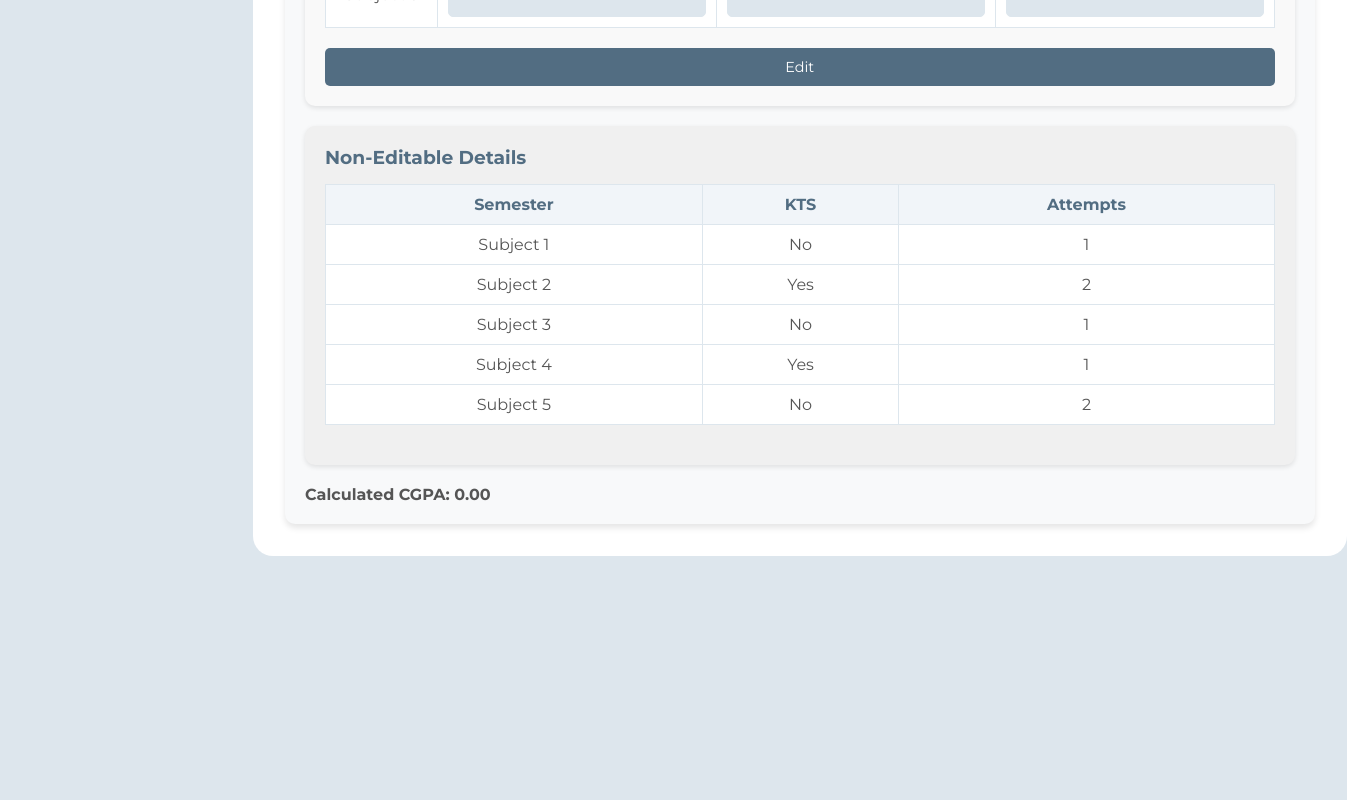
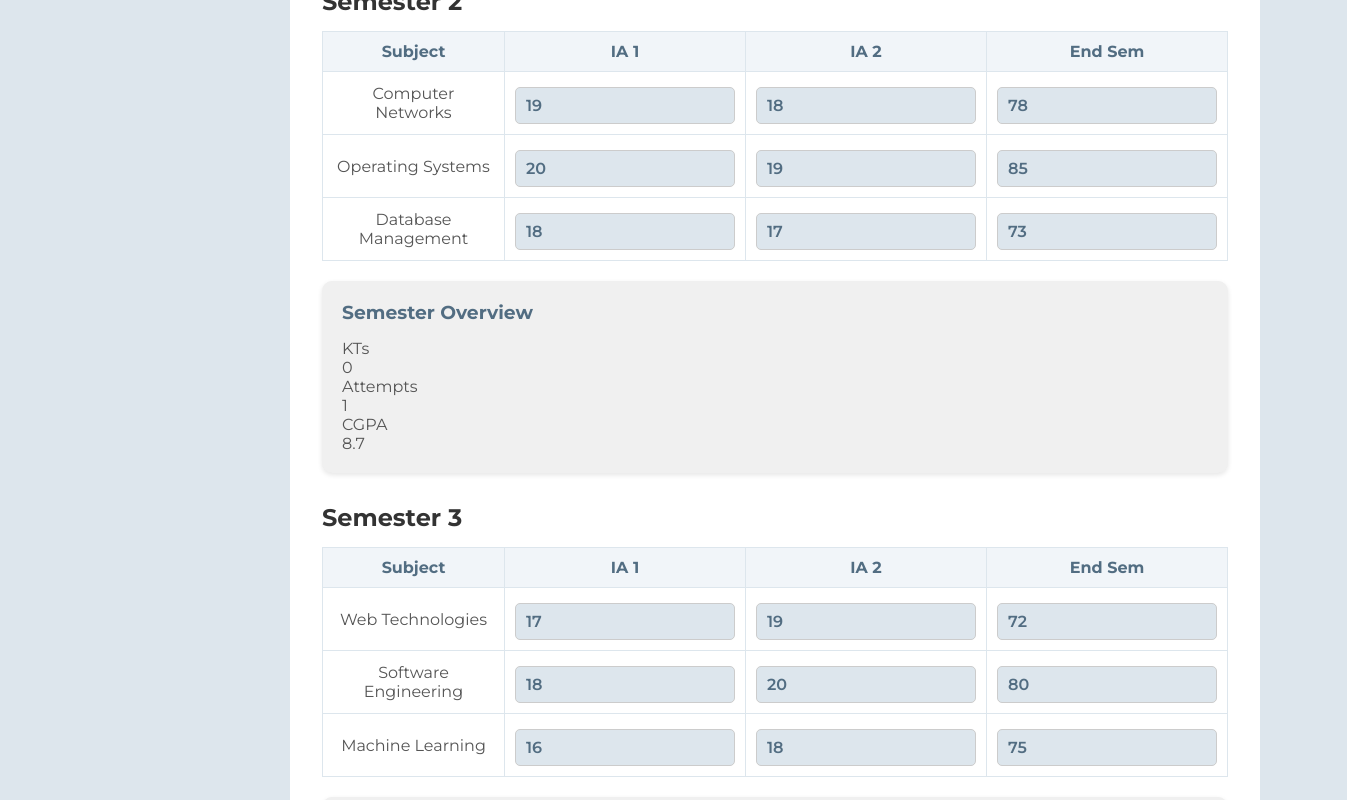
Before and after one commit to Aryan0304Yadav/mentee, a React (Vite) app in the folder Frontend/: page /post-admission-academic-details in a window 1280 px wide. Shown: the part 640-1440 px from the top of the page, 1347 px wide, since content can reach past the window. Before the commit the page ends 1216 px from the top, so only its background shows below. Built offline with nearby package versions, Linux system fonts and the light colour scheme.

Commit message:
Abhishek Post Admission Academics

```diff
--- a/Frontend/src/components/PostAdmissionAcademicDetails.jsx
+++ b/Frontend/src/components/PostAdmissionAcademicDetails.jsx
@@ -1,191 +1,312 @@
-import React, { useState } from 'react';
-import '../styles/PostAdmissionAcademicDetails.css'; // Ensure the CSS file is imported
+import React, { useState, useEffect } from 'react';
+import '../styles/PostAdmissionAcademicDetails.css'
 
-const PostAdmissionAcademicDetails = () => {
-  const [editable, setEditable] = useState(false); // State to toggle edit mode
-  const [selectedSemester, setSelectedSemester] = useState('semester1'); // Default selected semester
-  const [subjects, setSubjects] = useState({
-    semester1: [
-      { name: 'Subject 1', ia1: '', ia2: '', semesterEndMarks: '', kts: 'No', attempts: 1 },
-      { name: 'Subject 2', ia1: '', ia2: '', semesterEndMarks: '', kts: 'Yes', attempts: 2 },
-      { name: 'Subject 3', ia1: '', ia2: '', semesterEndMarks: '', kts: 'No', attempts: 1 },
-      { name: 'Subject 4', ia1: '', ia2: '', semesterEndMarks: '', kts: 'Yes', attempts: 1 },
-      { name: 'Subject 5', ia1: '', ia2: '', semesterEndMarks: '', kts: 'No', attempts: 2 },
+const data1 = [
+  {
+    "currentSemester": 4
+  }
+]
+
+const data2 = [
+  {
+    "1": {
+      "subjects": [
+        {
+          "id": "cs101",
+          "name": "Engineering Mathematics",
+          "ia1": "18",
+          "ia2": "19",
+          "endSem": "75",
+          "credits": 4
+        },
+        {
+          "id": "cs102",
+          "name": "Data Structures",
+          "ia1": "17",
+          "ia2": "20",
+          "endSem": "82",
+          "credits": 4
+        },
+        {
+          "id": "cs103",
+          "name": "Digital Logic Design",
+          "ia1": "16",
+          "ia2": "18",
+          "endSem": "70",
+          "credits": 3
+        }
       ],
-    semester2: [
-      { name: 'Subject 1', ia1: '', ia2: '', semesterEndMarks: '', kts: 'Yes', attempts: 1 },
-      { name: 'Subject 2', ia1: '', ia2: '', semesterEndMarks: '', kts: 'No', attempts: 2 },
-      { name: 'Subject 3', ia1: '', ia2: '', semesterEndMarks: '', kts: 'Yes', attempts: 1 },
-      { name: 'Subject 4', ia1: '', ia2: '', semesterEndMarks: '', kts: 'No', attempts: 1 },
-      { name: 'Subject 5', ia1: '', ia2: '', semesterEndMarks: '', kts: 'Yes', attempts: 1 },
+      "nonEditable": {
+        "kts": 0,
+        "attempts": 1,
+        "cgpa": 8.7
+      }
+    },
+    "2": {
+      "subjects": [
+        {
+          "id": "cs201",
+          "name": "Computer Networks",
+          "ia1": "19",
+          "ia2": "18",
+          "endSem": "78",
+          "credits": 4
+        },
+        {
+          "id": "cs202",
+          "name": "Operating Systems",
+          "ia1": "20",
+          "ia2": "19",
+          "endSem": "85",
+          "credits": 4
+        },
+        {
+          "id": "cs203",
+          "name": "Database Management",
+          "ia1": "18",
+          "ia2": "17",
+          "endSem": "73",
+          "credits": 3
+        }
       ],
-    semester3: [
-      { name: 'Subject 1', ia1: '', ia2: '', semesterEndMarks: '', kts: 'No', attempts: 1 },
-      { name: 'Subject 2', ia1: '', ia2: '', semesterEndMarks: '', kts: 'Yes', attempts: 2 },
-      { name: 'Subject 3', ia1: '', ia2: '', semesterEndMarks: '', kts: 'No', attempts: 1 },
-      { name: 'Subject 4', ia1: '', ia2: '', semesterEndMarks: '', kts: 'Yes', attempts: 1 },
-      { name: 'Subject 5', ia1: '', ia2: '', semesterEndMarks: '', kts: 'No', attempts: 2 },
+      "nonEditable": {
+        "kts": 0,
+        "attempts": 1,
+        "cgpa": 8.7
+      }
+    },
+    "3": {
+      "subjects": [
+        {
+          "id": "cs301",
+          "name": "Web Technologies",
+          "ia1": "17",
+          "ia2": "19",
+          "endSem": "72",
+          "credits": 4
+        },
+        {
+          "id": "cs302",
+          "name": "Software Engineering",
+          "ia1": "18",
+          "ia2": "20",
+          "endSem": "80",
+          "credits": 4
+        },
+        {
+          "id": "cs303",
+          "name": "Machine Learning",
+          "ia1": "16",
+          "ia2": "18",
+          "endSem": "75",
+          "credits": 3
+        }
       ],
-    semester4: [
-      { name: 'Subject 1', ia1: '', ia2: '', semesterEndMarks: '', kts: 'Yes', attempts: 1 },
-      { name: 'Subject 2', ia1: '', ia2: '', semesterEndMarks: '', kts: 'No', attempts: 2 },
-      { name: 'Subject 3', ia1: '', ia2: '', semesterEndMarks: '', kts: 'Yes', attempts: 1 },
-      { name: 'Subject 4', ia1: '', ia2: '', semesterEndMarks: '', kts: 'No', attempts: 1 },
-      { name: 'Subject 5', ia1: '', ia2: '', semesterEndMarks: '', kts: 'Yes', attempts: 1 },
+      "nonEditable": {
+        "kts": 1,
+        "attempts": 2,
+        "cgpa": 8.2
+      }
+    },
+    "4": {
+      "subjects": [
+        {
+          "id": "cs401",
+          "name": "Artificial Intelligence",
+          "ia1": "19",
+          "ia2": "18",
+          "endSem": "82",
+          "credits": 4
+        },
+        {
+          "id": "cs402",
+          "name": "Cloud Computing",
+          "ia1": "17",
+          "ia2": "19",
+          "endSem": "76",
+          "credits": 4
+        },
+        {
+          "id": "cs403",
+          "name": "Information Security",
+          "ia1": "18",
+          "ia2": "20",
+          "endSem": "78",
+          "credits": 3
+        }
       ],
-    semester5: [
-      { name: 'Subject 1', ia1: '', ia2: '', semesterEndMarks: '', kts: 'No', attempts: 1 },
-      { name: 'Subject 2', ia1: '', ia2: '', semesterEndMarks: '', kts: 'Yes', attempts: 2 },
-      { name: 'Subject 3', ia1: '', ia2: '', semesterEndMarks: '', kts: 'No', attempts: 1 },
-      { name: 'Subject 4', ia1: '', ia2: '', semesterEndMarks: '', kts: 'Yes', attempts: 1 },
-      { name: 'Subject 5', ia1: '', ia2: '', semesterEndMarks: '', kts: 'No', attempts: 2 },
-    ],
-    semester6: [
-      { name: 'Subject 1', ia1: '', ia2: '', semesterEndMarks: '', kts: 'Yes', attempts: 1 },
-      { name: 'Subject 2', ia1: '', ia2: '', semesterEndMarks: '', kts: 'No', attempts: 2 },
-      { name: 'Subject 3', ia1: '', ia2: '', semesterEndMarks: '', kts: 'Yes', attempts: 1 },
-      { name: 'Subject 4', ia1: '', ia2: '', semesterEndMarks: '', kts: 'No', attempts: 1 },
-      { name: 'Subject 5', ia1: '', ia2: '', semesterEndMarks: '', kts: 'Yes', attempts: 1 },
-    ],
-    semester7: [
-      { name: 'Subject 1', ia1: '', ia2: '', semesterEndMarks: '', kts: 'No', attempts: 1 },
-      { name: 'Subject 2', ia1: '', ia2: '', semesterEndMarks: '', kts: 'Yes', attempts: 2 },
-      { name: 'Subject 3', ia1: '', ia2: '', semesterEndMarks: '', kts: 'No', attempts: 1 },
-      { name: 'Subject 4', ia1: '', ia2: '', semesterEndMarks: '', kts: 'Yes', attempts: 1 },
-      { name: 'Subject 5', ia1: '', ia2: '', semesterEndMarks: '', kts: 'No', attempts: 2 },
-    ],
-    semester8: [
-      { name: 'Subject 1', ia1: '', ia2: '', semesterEndMarks: '', kts: 'Yes', attempts: 1 },
-      { name: 'Subject 2', ia1: '', ia2: '', semesterEndMarks: '', kts: 'No', attempts: 2 },
-      { name: 'Subject 3', ia1: '', ia2: '', semesterEndMarks: '', kts: 'Yes', attempts: 1 },
-      { name: 'Subject 4', ia1: '', ia2: '', semesterEndMarks: '', kts: 'No', attempts: 1 },
-      { name: 'Subject 5', ia1: '', ia2: '', semesterEndMarks: '', kts: 'Yes', attempts: 1 },
-    ],
-  });
+      "nonEditable": {
+        "kts": 0,
+        "attempts": 1,
+        "cgpa": 8.4
+      }
+    }
+  }
+]
 
-  const handleChange = (e, semester, subjectIndex, field) => {
-    const { value } = e.target;
-    setSubjects((prevSubjects) => {
-      const updatedSubjects = { ...prevSubjects };
-      updatedSubjects[semester][subjectIndex][field] = value;
-      return updatedSubjects;
+const PostAcademics = () => {
+  const [isEditing, setIsEditing] = useState(false);
+  const [semesterData, setSemesterData] = useState({});
+  const [currentSemester, setCurrentSemester] = useState(1);
+
+  useEffect(() => {
+    setCurrentSemester(data1[0].currentSemester);
+    setSemesterData(data2[0]);
+  }, []);
+
+  // Kept the fetch API comments as requested
+  // const fetchCurrentSemester = async () => {
+  //     try {
+  //       const response = await fetch('/api/current-semester');
+  //       const data = await response.json();
+  //       setCurrentSemester(data.currentSemester);
+  //     } catch (error) {
+  //       console.error('Error fetching current semester:', error);
+  //     }
+  //   };
+
+  //   const fetchSemesterData = async () => {
+  //     try {
+  //       const response = await fetch('/api/semester-data');
+  //       const data = await response.json();
+  //       setSemesterData(data);
+  //     } catch (error) {
+  //       console.error('Error fetching semester data:', error);
+  //     }
+  //   };
+
+  const handleInputChange = (semesterNumber, subjectId, field, value) => {
+    if (!isEditing) return;
+
+    // Validate input (only numbers between 0-100)
+    if (value && !/^\d*\.?\d*$/.test(value)) return;
+
+    const maxValue = field === 'endSem' ? 100 : 20;
+    if (parseFloat(value) > maxValue) return;
+
+    setSemesterData(prevData => {
+      const newData = { ...prevData };
+      const subject = newData[semesterNumber].subjects.find(s => s.id === subjectId);
+      if (subject) {
+        subject[field] = value;
+      }
+      return newData;
     });
   };
 
-  const handleEditClick = () => {
-    setEditable(!editable); // Toggle the edit mode
-  };
-
-  const handleSemesterSelect = (semester) => {
-    setSelectedSemester(semester); // Update the selected semester
-  };
-
-  const calculateCGPA = () => {
-    const totalMarks = Object.values(subjects).flat().reduce((acc, subject) => {
-      const totalSubjectMarks = (parseFloat(subject.ia1) || 0) + (parseFloat(subject.ia2) || 0) + (parseFloat(subject.semesterEndMarks) || 0);
-      return acc + totalSubjectMarks;
-    }, 0);
-    const subjectCount = Object.values(subjects).flat().length * 3; // 3 fields per subject (IA1, IA2, End Sem)
-    return (totalMarks / subjectCount).toFixed(2); // Example CGPA calculation
+  const handleSubmit = () => {
+    console.log('Submitting changes:', semesterData);
+    setIsEditing(false);
   };
 
   return (
-    <form className="form-academic-details">
-      <h2>Post Admission Academic Details</h2>
+    <div className="academic-details-container">
+      <h1 className="semester-title">Post Admission Academic Details</h1>
 
-      {/* Semester Selection Buttons */}
-      <div className="semester-buttons">
-        {Object.keys(subjects).map((semester, index) => (
-          <button
-            key={semester}
-            type="button"
-            className={selectedSemester === semester ? 'active' : ''} // Highlight the selected semester button
-            onClick={() => handleSemesterSelect(semester)} // Select the semester
-          >
-            {`Semester ${index + 1}`}
-          </button>
-        ))}
-      </div>
+      {Array.from({ length: currentSemester }, (_, index) => {
+        const semesterNumber = index + 1;
+        const semesterInfo = semesterData[semesterNumber] || {
+          subjects: [],
+          nonEditable: { kts: 0, attempts: 0, cgpa: 0 }
+        };
 
-      {/* Editable Section */}
-      <div className="editable-section">
-        <h3>{`Marks for ${selectedSemester}`}</h3>
+        return (
+          <div className="semester-section" key={semesterNumber}>
+            <h2 className="semester-title">Semester {semesterNumber}</h2>
 
-        <table>
+            <div className="marks-section">
+              <h3 className="section-title"></h3>
+              <table className="marks-table">
                 <thead>
                   <tr>
                     <th>Subject</th>
                     <th>IA 1</th>
                     <th>IA 2</th>
-              <th>End Semester</th>
+                    <th>End Sem</th>
                   </tr>
                 </thead>
                 <tbody>
-            {subjects[selectedSemester].map((subject, subjectIndex) => (
-              <tr key={subject.name}>
+                  {semesterInfo.subjects.map((subject) => (
+                    <tr key={subject.id}>
                       <td>{subject.name}</td>
                       <td>
                         <input
-                    type="number"
+                          type="text"
                           value={subject.ia1}
-                    readOnly={!editable}
-                    onChange={(e) => handleChange(e, selectedSemester, subjectIndex, 'ia1')}
+                          onChange={(e) => handleInputChange(semesterNumber, subject.id, 'ia1', e.target.value)}
+                          disabled={!isEditing}
                         />
                       </td>
                       <td>
                         <input
-                    type="number"
+                          type="text"
                           value={subject.ia2}
-                    readOnly={!editable}
-                    onChange={(e) => handleChange(e, selectedSemester, subjectIndex, 'ia2')}
+                          onChange={(e) => handleInputChange(semesterNumber, subject.id, 'ia2', e.target.value)}
+                          disabled={!isEditing}
                         />
                       </td>
                       <td>
                         <input
-                    type="number"
-                    value={subject.semesterEndMarks}
-                    readOnly={!editable}
-                    onChange={(e) => handleChange(e, selectedSemester, subjectIndex, 'semesterEndMarks')}
+                          type="text"
+                          value={subject.endSem}
+                          onChange={(e) => handleInputChange(semesterNumber, subject.id, 'endSem', e.target.value)}
+                          disabled={!isEditing}
                         />
                       </td>
                     </tr>
                   ))}
                 </tbody>
               </table>
+            </div>
 
-        <button type="button" onClick={handleEditClick}>
-          {editable ? 'Save Changes' : 'Edit'}
+            <div className="non-editable-section">
+              <h3 className="section-title">Semester Overview</h3>
+              <div className="non-editable-grid">
+                <div className="non-editable-item">
+                  <label>KTs</label>
+                  <div>{semesterInfo.nonEditable.kts}</div>
+                </div>
+                <div className="non-editable-item">
+                  <label>Attempts</label>
+                  <div>{semesterInfo.nonEditable.attempts}</div>
+                </div>
+                <div className="non-editable-item">
+                  <label>CGPA</label>
+                  <div>{semesterInfo.nonEditable.cgpa}</div>
+                </div>
+              </div>
+            </div>
+          </div>
+        );
+      })}
+
+      {!isEditing ? (
+        <button className="edit-button" onClick={() => setIsEditing(true)}>
+          Edit Details
+        </button>
+      ) : (
+        <div>
+          <button
+            className="submit-button"
+            onClick={() => {
+              if (window.confirm('Are you sure you want to submit these changes for approval?\nChanges will be reflected only after they are approved.')) {
+                handleSubmit();
+              }
+            }}
+          >
+            Submit Changes
+          </button>
+          <button
+            className="cancel-button"
+            onClick={() => setIsEditing(false)}
+            style={{ marginLeft: '10px' }}
+          >
+            Cancel
           </button>
         </div>
-
-      {/* Non-Editable Section */}
-      <div className="non-editable-section">
-        <h3>Non-Editable Details</h3>
-        <table>
-          <thead>
-            <tr>
-              <th>Semester</th>
-              <th>KTS</th>
-              <th>Attempts</th>
-            </tr>
-          </thead>
-          <tbody>
-            {subjects[selectedSemester].map((subject, index) => (
-              <tr key={index}>
-                <td>{subject.name}</td>
-                <td>{subject.kts}</td>
-                <td>{subject.attempts}</td>
-              </tr>
-            ))}
-          </tbody>
-        </table>
+      )}
     </div>
-
-      <div className="cgpa-container">
-        <p><strong>Calculated CGPA: {calculateCGPA()}</strong></p>
-      </div>
-    </form>
   );
 };
 
-export default PostAdmissionAcademicDetails;
+export default PostAcademics;
```
Lines whose indentation alone changed are shown as unchanged.
